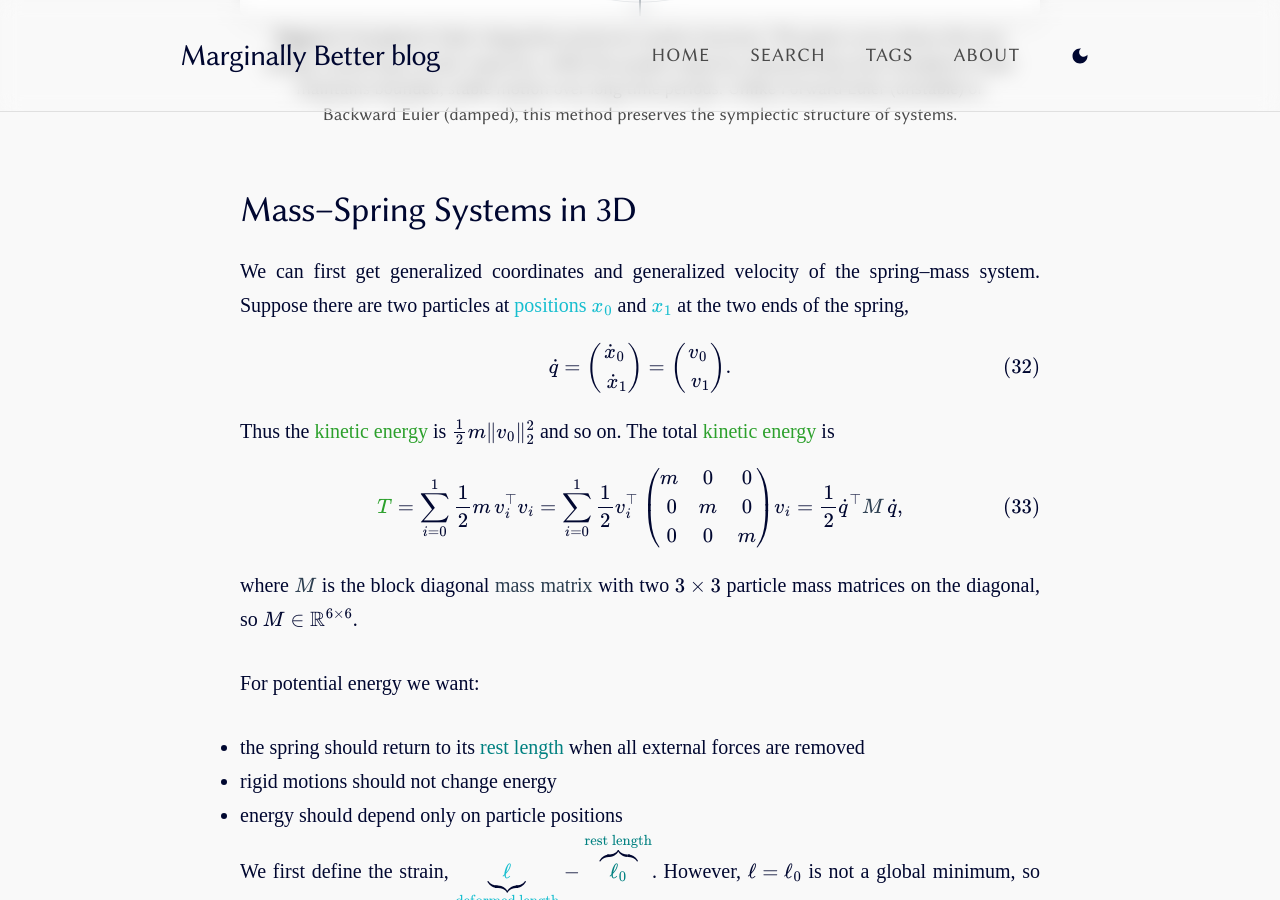
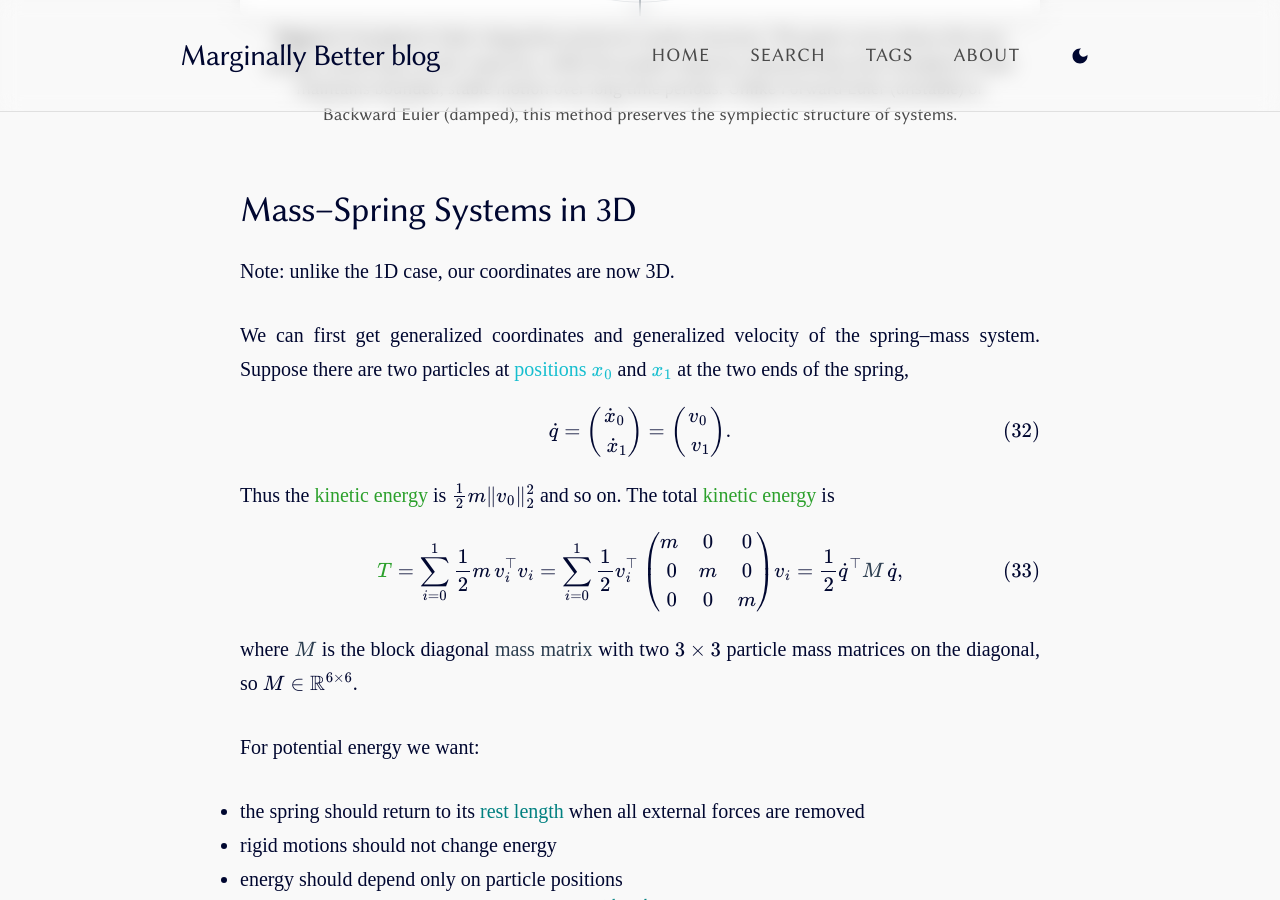
Before and after one commit to Rishit-dagli/Rishit-dagli.github.io, a Jekyll site: the page built from _posts/2025-09-27-simulation.md, in a window 1280 px wide and 900 px high, scrolled down 12844 px. Built offline with Jekyll 4.4.1, drawn with Linux system fonts in a browser that asks for light colours; some web fonts are replaced; our own code applies the rules of GitHub Pages for plain Markdown files; comment, search, counter and statistics services are not loaded.

Commit message:
Update simulation.md with 3D mass-spring note
Added note about 3D coordinates for mass-spring systems.

```diff
--- a/_posts/2025-09-27-simulation.md
+++ b/_posts/2025-09-27-simulation.md
@@ -601,6 +601,8 @@ If we do this just right, we can cancel the exploding and damping. A property is
 
 ## Mass–Spring Systems in 3D
 
+Note: unlike the 1D case, our coordinates are now 3D.
+
 We can first get generalized coordinates and generalized velocity of the spring–mass system. Suppose there are two particles at <span style="color:#17becf">positions</span> $\color{#17becf}{x_0}$ and $\color{#17becf}{x_1}$ at the two ends of the spring,
 \begin{equation}
     \dot q = \begin{pmatrix}
```
